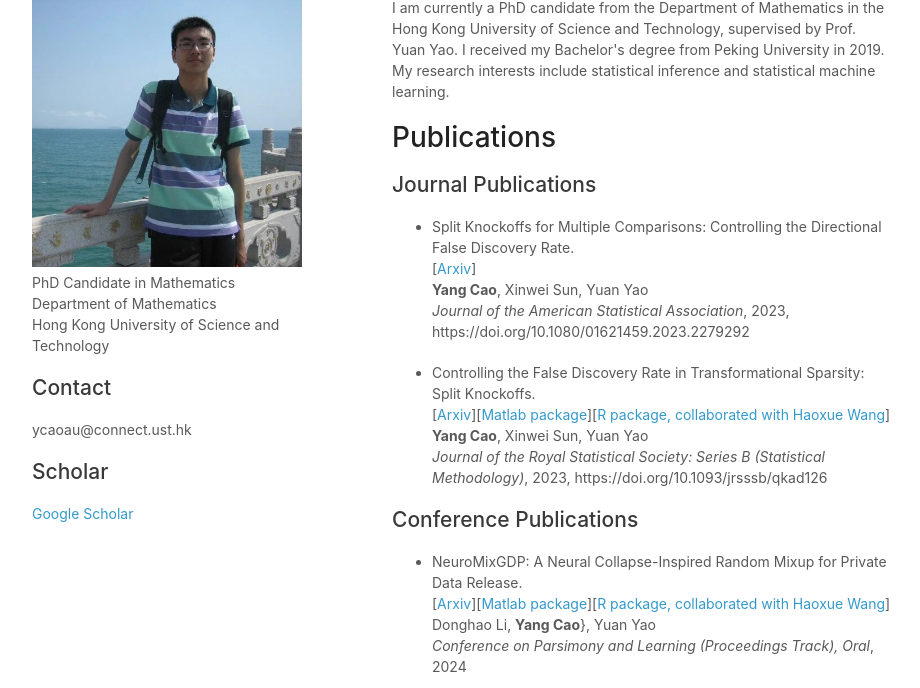
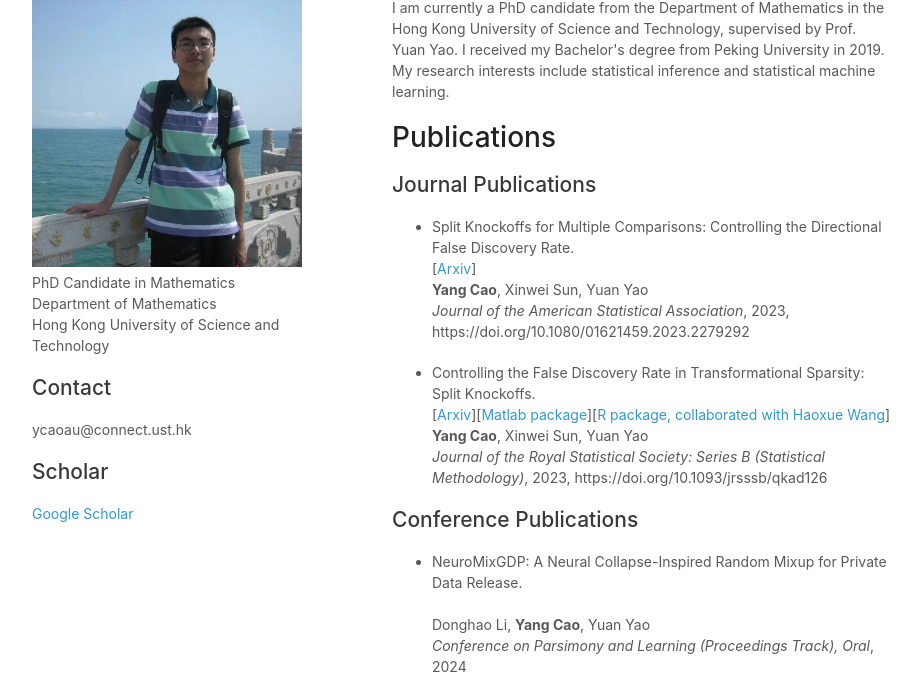
Before and after one commit to ycaomath/ycaomath.github.io, a plain HTML site: page index.html in a window 1280 px wide. Shown: the part 112-800 px from the top of the page, without its empty margins (178-1098 px from the left). Drawn offline with Linux system fonts and the light colour scheme.

Commit message:
Update index.html

```diff
--- a/index.html
+++ b/index.html
@@ -62,8 +62,7 @@
           <ul>
           <li>NeuroMixGDP: A Neural Collapse-Inspired Random Mixup for Private Data Release.
           </li>
-          <p class="view">[<a href="https://arxiv.org/abs/2103.16159">Arxiv</a>][<a href="https://github.com/ycaomath/split_knockoff">Matlab package</a>][<a href="https://cran.r-project.org/web/packages/SplitKnockoff/index.html">R package, collaborated with Haoxue Wang</a>]
-         <br>Donghao Li, <b>Yang Cao</b>}, Yuan Yao
+         <br>Donghao Li, <b>Yang Cao</b>, Yuan Yao
             <br> <i>Conference on Parsimony and Learning (Proceedings Track), Oral</i>, 2024</p>
 
 
```
